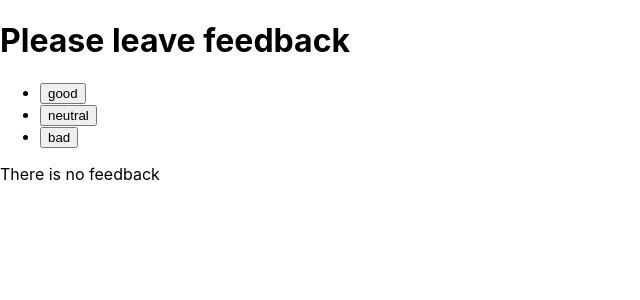
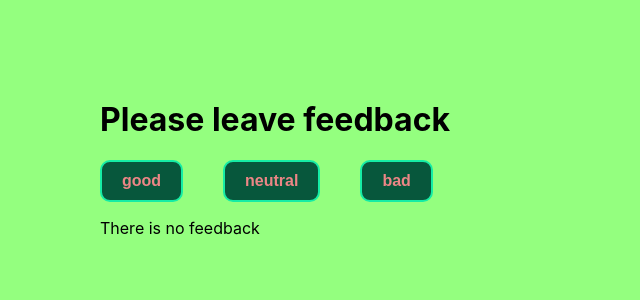
Before and after one commit to MaksymChukhrai/goit-react-hw-02-feedback, a React (Create React App) app: page / in a window 1280 px wide. Shown: the top 300 px of the page, without its empty margins (0-640 px from the left). Built offline with nearby package versions, Linux system fonts and the light colour scheme.

Commit message:
CSS complete

```diff
--- a/src/components/FeedbackOptions.jsx
+++ b/src/components/FeedbackOptions.jsx
@@ -3,13 +3,13 @@ import PropTypes from 'prop-types';
 
 const FeedbackOptions = ({ options, onLeaveFeedback }) => {
   return (
-    <div>
+    <div className='feedback-section'>
       <h1 className='feedback_title'>Please leave feedback</h1>
 
       <ul className='feedback'>
         {options.map((option) => (
           <li key={option}>
-            <button type='button' onClick={() => onLeaveFeedback(option)}>
+            <button className='feedback-btn' type='button' onClick={() => onLeaveFeedback(option)}>
               {option}
             </button>
           </li>
--- a/src/index.css
+++ b/src/index.css
@@ -1,7 +1,8 @@
 @import-normalize; /* bring in normalize.css styles */
 
 body {
-  margin: 0;
+  margin: 100px;
+  background-color: rgb(148, 255, 127);
   font-family: -apple-system, BlinkMacSystemFont, 'Segoe UI', 'Roboto', 'Oxygen',
     'Ubuntu', 'Cantarell', 'Fira Sans', 'Droid Sans', 'Helvetica Neue',
     sans-serif;
@@ -13,3 +14,21 @@ code {
   font-family: source-code-pro, Menlo, Monaco, Consolas, 'Courier New',
     monospace;
 }
+.feedback{
+  display: flex;
+  gap: 40px;
+    list-style: none;
+    padding-left: 0px;
+    margin-left: 0px;
+}
+.feedback-btn{
+
+  background-color: #07573c;
+  border: 2px solid #16eca5;
+  color: rgb(236, 134, 134);
+  padding: 10px 20px;
+  border-radius: 10px;
+  font-size: 16px;
+  cursor: pointer;
+  font-weight: 700;
+}
```
